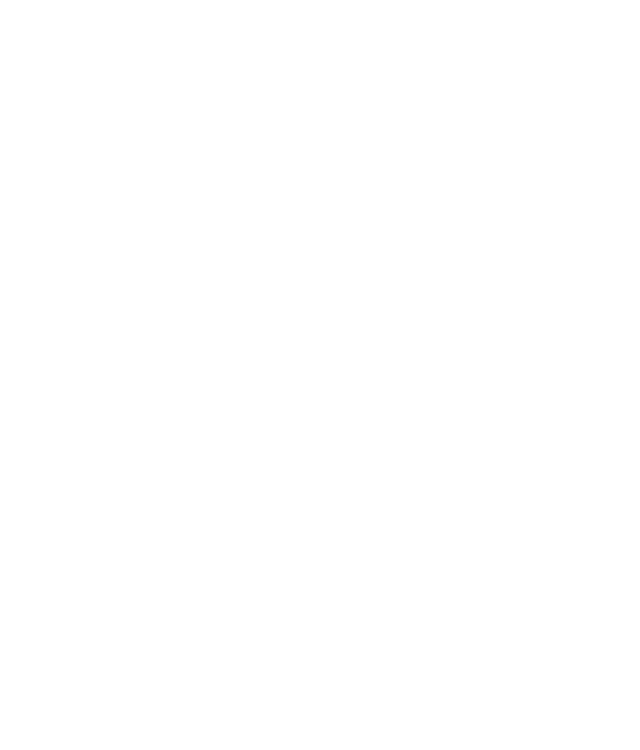
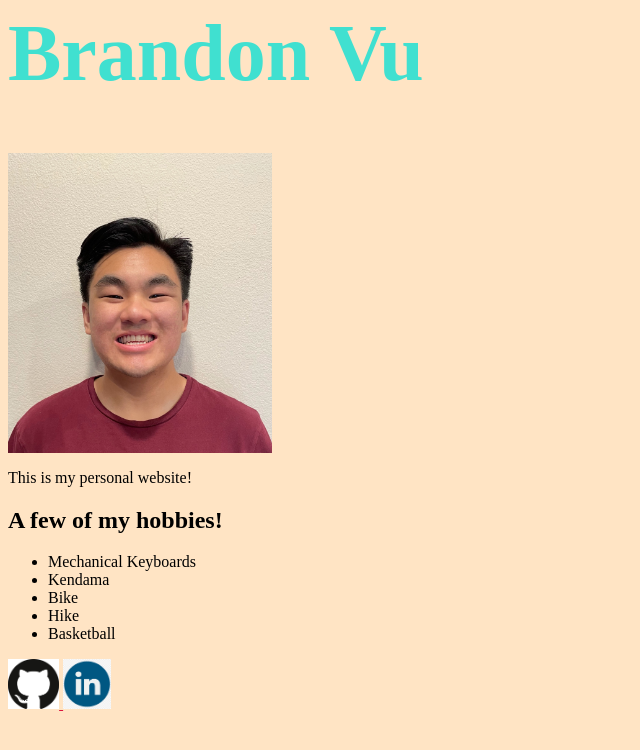
Before and after one commit to brandonvu12/brandonvu12.github.io, a plain HTML site: page index.html in a window 1280 px wide. Shown: the whole page, without its empty margins (0-640 px from the left). Drawn offline with Linux system fonts and the light colour scheme; files whose address does not match are found by name.

Commit message:
Add website content

```diff
--- a/index.html
+++ b/index.html
@@ -1,2 +1,28 @@
 <html>
+    <head>
+        <title>Brandon's Website</title>
+        <meta charset="utf-8">
+        <link rel="stylesheet" href="style.css">
+    </head>
+    <body>
+        <h1>Brandon Vu</h1>
+        <img src="/Users/brandonvu/Documents/Fellowship/personal-website/images/Brandon Vu.JPG" alt="Picture of Brandon" id="profile">
+        <div>
+            <p>This is my personal website!</p>
+        <h2>A few of my hobbies!</h2>
+        <ul>
+            <li>Mechanical Keyboards</li>
+            <li>Kendama</li>
+            <li>Bike</li>
+            <li>Hike</li>
+            <li>Basketball</li>
+        </ul>
+        </div>
+        <a href="https://github.com/brandonvu12" target="_blank">
+            <img src="images/github.png" alt="github logo" class="social_icons">
+        </a>
+        <a href="https://linkedin.com/in/brandomv" target="_blank">
+            <img src="images/linkedin.png" alt="linkedin logo" class="social_icons">
+        </a>
+    </body>
 </html>
--- /dev/null
+++ b/style.css
@@ -0,0 +1,17 @@
+h1{
+    font-size: 5em;
+    color: turquoise;
+}
+.social_icons{
+    height: 50px;
+}
+#profile {
+    height: 300px;
+}
+body{
+    background-color: bisque;
+}
+
+a{
+    color: crimson;
+}
```
Also changed, not shown: images/Brandon Vu.JPG (added), images/github.png (added), images/linkedin.png (added).
